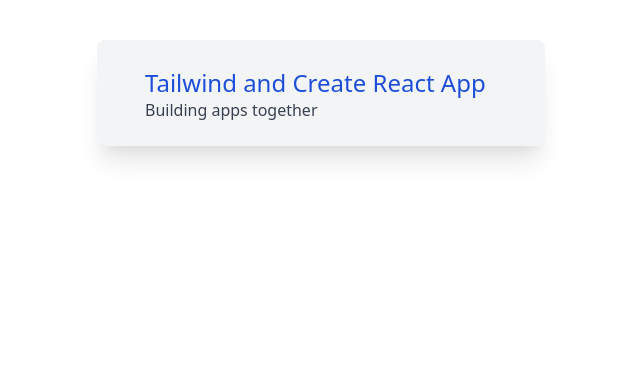
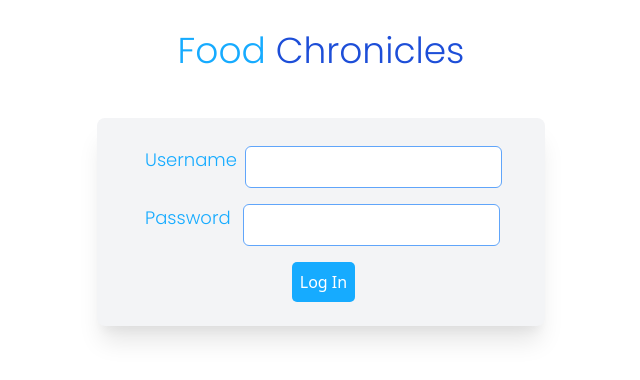
Before and after one commit to food-chronicles/client-cms, a React (Create React App) app: page / in a window 1280 px wide. Shown: the top 380 px of the page, without its empty margins (319-959 px from the left). Built offline with nearby package versions, Linux system fonts and the light colour scheme.

Commit message:
done with form login

```diff
--- a/public/index.html
+++ b/public/index.html
@@ -9,6 +9,8 @@
       name="description"
       content="Web site created using create-react-app"
     />
+    <link rel="preconnect" href="https://fonts.gstatic.com">
+    <link href="https://fonts.googleapis.com/css2?family=Poppins:wght@300&display=swap" rel="stylesheet">
     <link rel="apple-touch-icon" href="%PUBLIC_URL%/logo192.png" />
     <!--
       manifest.json provides metadata used when your web app is installed on a
--- a/src/App.js
+++ b/src/App.js
@@ -1,15 +1,19 @@
 import { BrowserRouter as Router, Route, Switch } from "react-router-dom";
 import Home from "./pages/Home";
+import Login from "./pages/Login";
 
 function App() {
   return (
     <Router>
       <Switch>
-        <Route exact path="/">
+        <Route path="/dashboard">
           <Home />
         </Route>
         <Route path="/scan">
           {/* <Scan /> */}
+        </Route>
+        <Route exact path='/'>
+          <Login />
         </Route>
       </Switch>
     </Router>
--- /dev/null
+++ b/src/components/FormLogin.js
@@ -0,0 +1,41 @@
+import React, {useState} from 'react'
+
+const Form = () => {
+  const [username, setUsername] = useState('')
+  const [password, setPassword] = useState('')
+
+  const handleUsername = (e) => {
+    setUsername(e.target.value)
+  }
+
+  const handlePassword = (e) => {
+    setPassword(e.target.value)
+  }
+
+  const handleLogin = (e) => {
+    e.preventDefault()
+    let payload = {
+      username,
+      password
+    }
+    console.log(payload);
+  }
+
+  return (
+      <>
+          <form action='' onSubmit={handleLogin}>
+              <div className='flex flex-row mb-4'>
+                <label className='form-text mr-2 font-bold text-lg' for="username">Username</label>
+                <input className='border border-blue-400 rounded-md py-2 px-3 text-grey-darknest' onChange={handleUsername} type="text" name="username" id="username" />
+              </div>
+              <div className='flex flex-row mb-4'>
+                <label className='form-text mr-3 font-bold text-lg' for="password">Password</label>
+                <input className='border border-blue-400 rounded-md py-2 px-3 text-grey-darknest' onChange={handlePassword} type="password" name="password" id="password" />
+              </div>
+              <button className='button-form p-2 rounded-lg' type="submit">Log In</button>
+          </form>
+      </>
+  );
+};
+
+export default Form;
--- /dev/null
+++ b/src/pages/Login.js
@@ -0,0 +1,20 @@
+import React from 'react'
+import FormLogin from '../components/FormLogin'
+
+function Login() {
+
+  return (
+    <div className='container mx-auto p-6 text-center'>
+      <h1 className="logo-fc text-2xl text-blue-700 leading-tight">
+        <span className='logo-food-color'>Food</span> Chronicles
+      </h1>
+      <div className="max-w-md mx-auto flex p-6 bg-gray-100 mt-10 rounded-lg shadow-xl">
+        <div className="ml-6 pt-1">
+          <FormLogin />
+        </div>
+      </div>
+    </div>
+  );
+}
+
+export default Login;
--- a/src/tailwind.css
+++ b/src/tailwind.css
@@ -5,3 +5,28 @@
 /* .custom-color {
   color: red;
 } */
+
+.logo-fc {
+  font-family: 'Poppins', sans-serif;
+  font-style: normal;
+  font-weight: normal;
+  font-size: 36px;
+  line-height: 54px;
+}
+
+.logo-food-color {
+  color: #16ABFF;
+}
+
+.form-text {
+  font-family: 'Poppins', sans-serif;
+  font-style: normal;
+  font-weight: normal;
+  color: #16ABFF;
+}
+
+.button-form {
+  background-color: #16ABFF !important;
+  border-radius: 5px;
+  color: white;
+}
```
Also changed, not shown: 1 other file (tests, documents, lock files or other folders).
